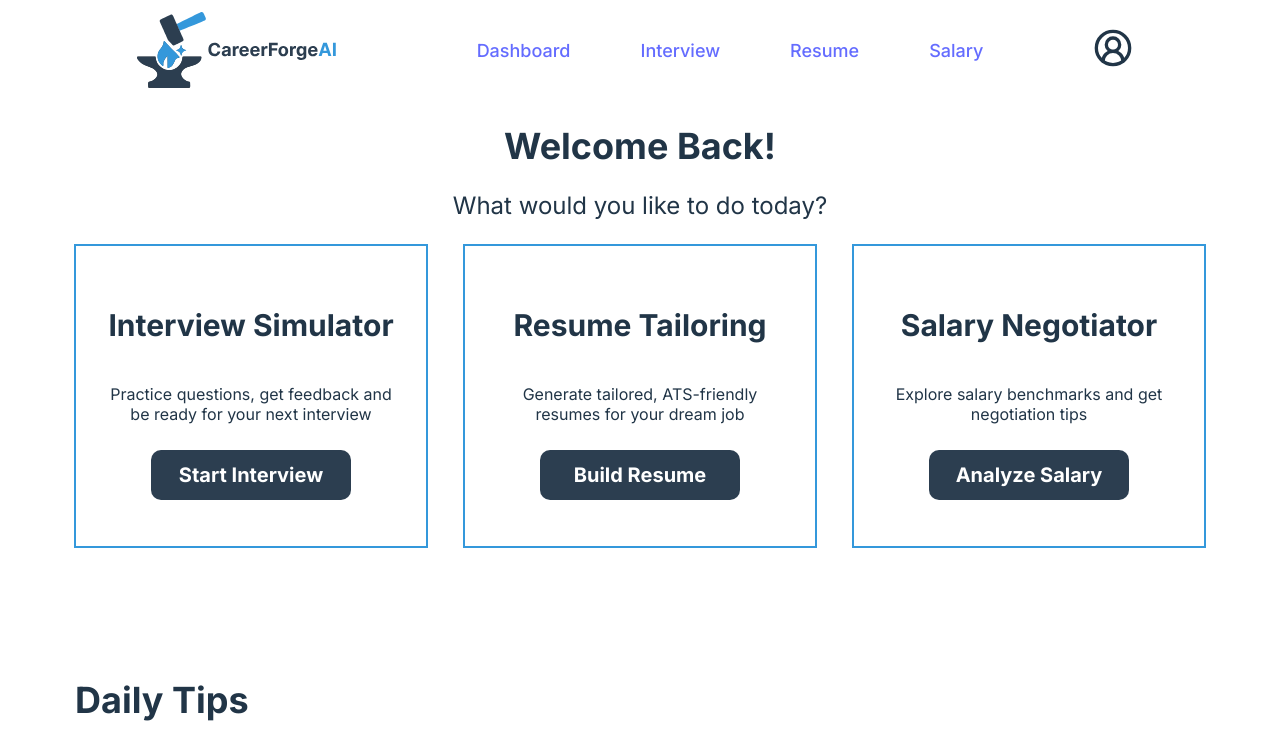
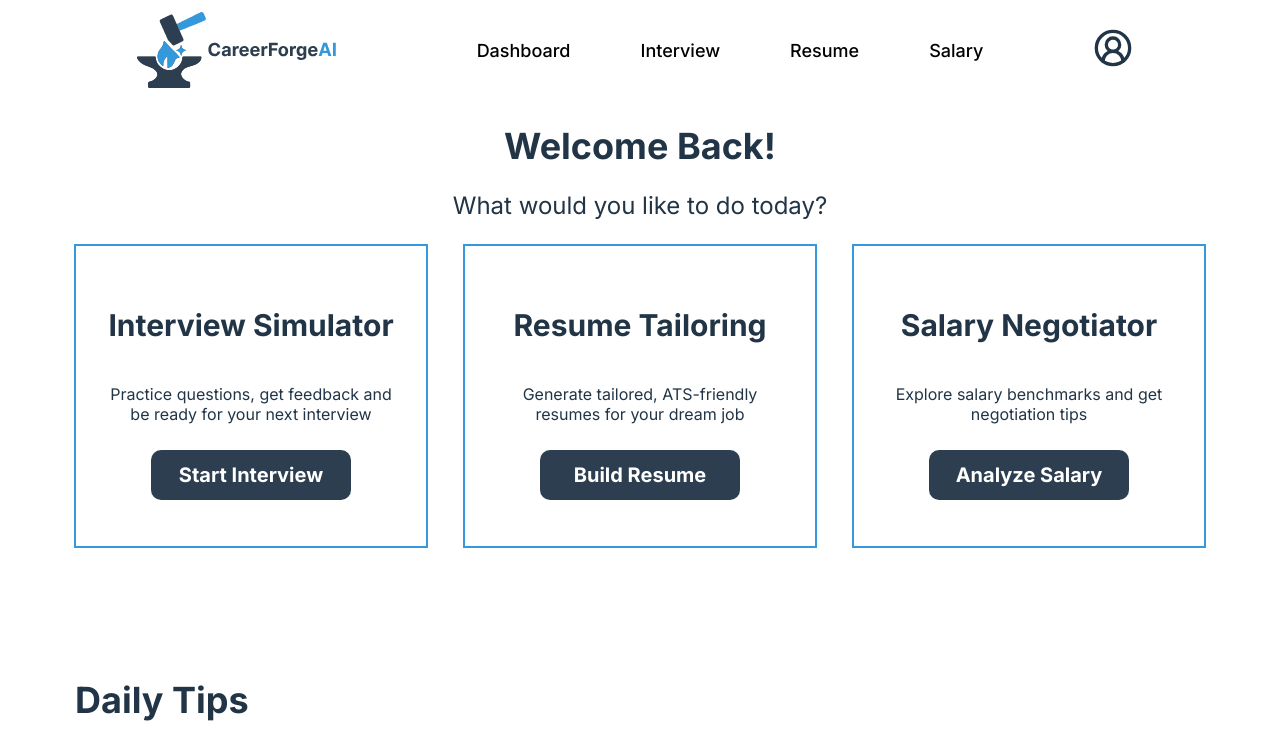
Before and after one commit to Hussein-Abdallah0/CareerForgeAI, a React (Vite) app in the folder frontend/: page /dashboard in a window 1280 px wide. Shown: the top 750 px of the page. Built offline with nearby package versions, Linux system fonts and the light colour scheme.

Commit message:
Fix navbar link styling

```diff
--- a/frontend/src/components/Navbar/styles.css
+++ b/frontend/src/components/Navbar/styles.css
@@ -27,6 +27,10 @@
   list-style: none;
   display: flex;
   gap: 70px;
+}
+
+.nav-link a {
+  color: black;
 }
 
 .nav-btn {
```
